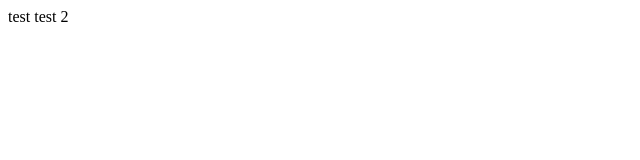
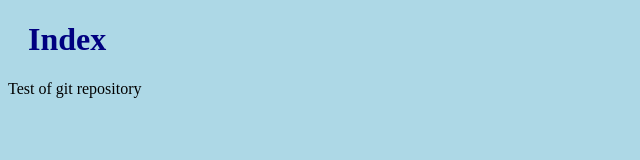
Before and after one commit to eggnchips/eggnchips.github.io, a plain HTML site: page index.html in a window 1280 px wide. Shown: the whole page, without its empty margins (0-640 px from the left). Drawn offline with Linux system fonts and the light colour scheme.

Commit message:
new index file

```diff
--- /dev/null
+++ b/bluestyle.css
@@ -0,0 +1,8 @@
+body {
+background-color: lightblue;
+}
+
+h1 {
+color: navy;
+margin-left: 20px;
+}
--- a/index.html
+++ b/index.html
@@ -1,2 +1,13 @@
-test
-test 2
+<!DOCTYPE html>
+<html>
+<head>
+<title>Files</title>
+<link rel="stylesheet" href="bluestyle.css">
+</head>
+<body>
+
+<h1>Index</h1>
+<p>Test of git repository</p>
+
+</body>
+</html>
```
